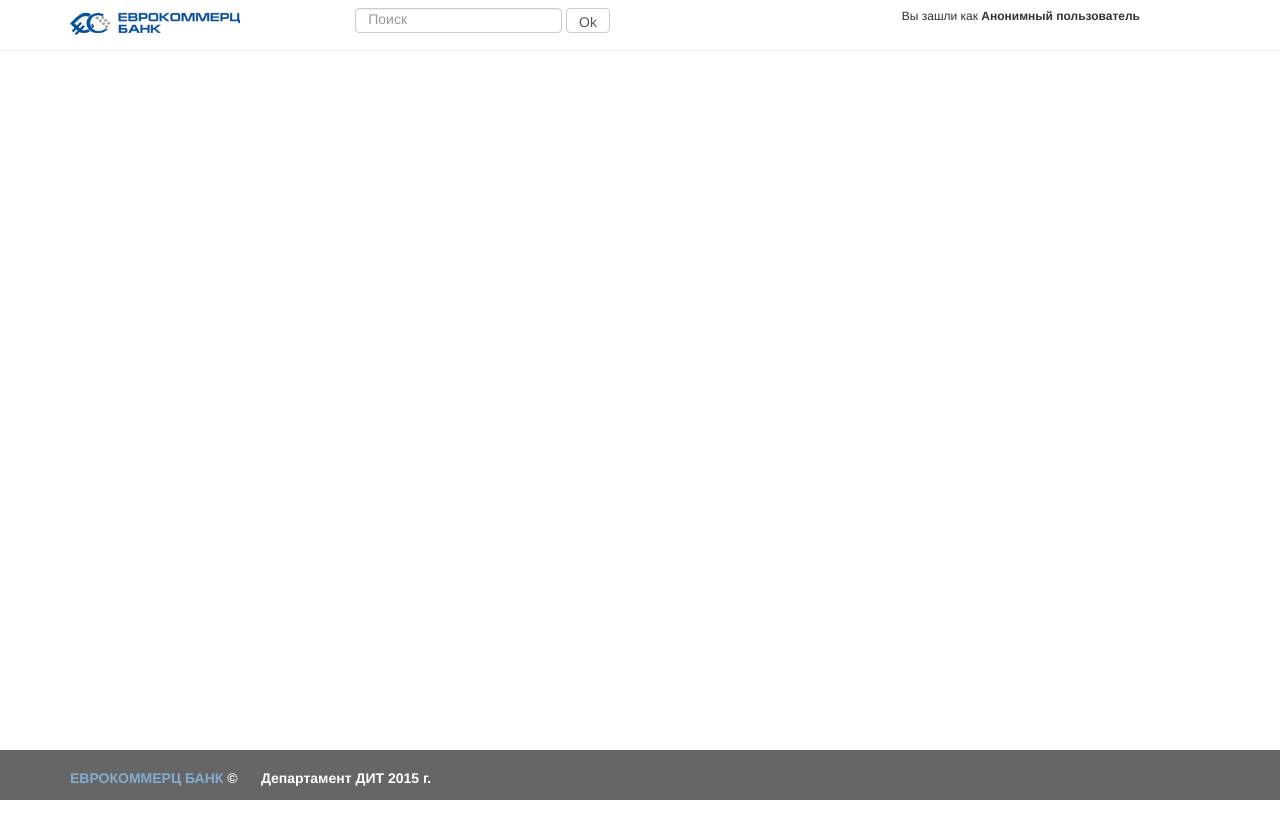
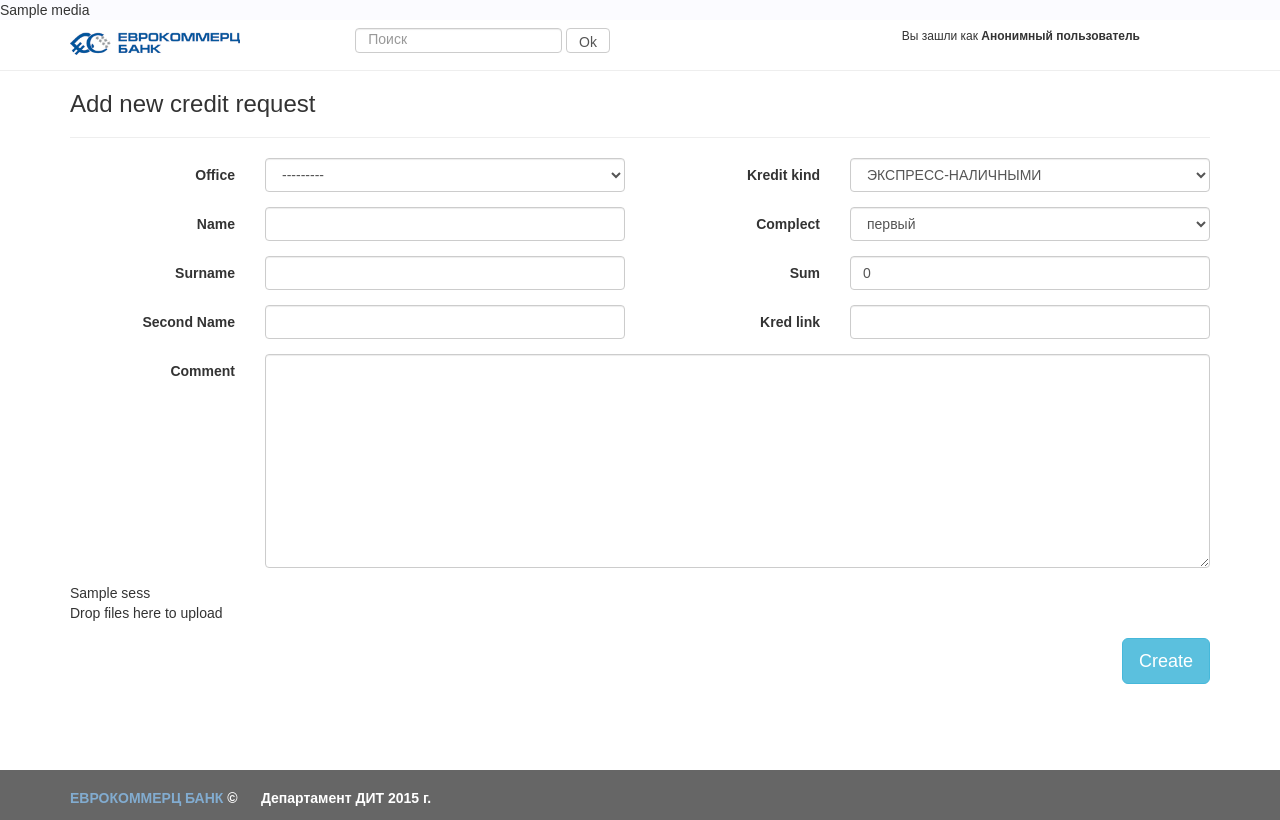
Before and after one commit to vkouts/approver, a Django app: template kredit/templates/kredit_request.html in a window 1280 px wide. Run offline with Django 3.2, Linux system fonts and the light colour scheme; tables that the repository leaves empty hold one stand-in row (values such as "Sample post"); the template is opened without the code that fills it: values that come from a table or form of the project are taken from there, most other values are stand-ins (such as "Sample title", 1, 10 or a date in 2020); some libraries are stand-ins or nearby versions.

Commit message:
Added credit creation

```diff
--- a/ApproverNEW/settings.py
+++ b/ApproverNEW/settings.py
@@ -136,6 +136,10 @@
 
 ANONYMOUS_USER_ID = -1
 
+MEDIA_ROOT = os.path.join(PROJECT_ROOT, 'files')
+MEDIA_URL = '/files/'
+
+
 LOG_FILE = os.path.join(BASE_DIR, 'logs', 'KreditApprover.log')
 
 LOGGING = {
@@ -209,6 +213,8 @@
     }
  }
 
+UNITS_PER_PAGE = 25
+
 CREATOR_GROUP = 'kredit_user'
 ADMIN_CREATOR_GROUP = 'kredit_admin'
 FIRST_LINE_APPROVER = 'kredit_approver'
--- a/ApproverNEW/urls.py
+++ b/ApproverNEW/urls.py
@@ -3,13 +3,13 @@
 from django.contrib import admin
 from django.conf.urls import patterns, include, url
 from core.views import MainView
+from django.conf.urls.static import static
+from django.conf import settings
 
 admin.autodiscover()
-
-
 
 urlpatterns = patterns('',
     url(r'^kredit/', include('kredit.urls')),
     url(r'^admin/', admin.site.urls),
     url(r'^$', MainView.as_view(), name='main_view'),
-)
+) + static(settings.MEDIA_URL, document_root=settings.MEDIA_ROOT)
--- a/kredit/admin.py
+++ b/kredit/admin.py
@@ -1,8 +1,12 @@
 #-*- coding: utf-8 -*-
 from __future__ import unicode_literals
 from django.contrib import admin
-from models import Kredit
+from models import Kredit, SessionFiles
 
 @admin.register(Kredit)
 class KreditAdmin(admin.ModelAdmin):
     pass
+
+@admin.register(SessionFiles)
+class SessionFilesAdmin(admin.ModelAdmin):
+    pass
--- /dev/null
+++ b/kredit/forms.py
@@ -0,0 +1,60 @@
+# -*- coding: utf-8 -*-
+from __future__ import unicode_literals
+from django import forms
+from django.conf import settings
+import embedded_media as emb
+from models import Kredit, SessionFiles
+
+__author__ = 'kvn'
+
+class SessionFilesForm(forms.ModelForm):
+    def __init__(self, *args, **kwargs):
+        super(SessionFilesForm, self).__init__(*args, **kwargs)
+        self.fields['sess'].required = True
+
+    class Media:
+        js = (
+            emb.JS("""
+            $(document).ready(function(){
+                Dropzone.options.myDropzone={
+                    paramName: "files-path_to",
+                }
+            });"""),
+            'js/dropzone.js',
+        )
+        css = {'all': ('css/dropzone.css', ) }
+
+    class Meta:
+        model = SessionFiles
+        fields = ('sess', 'path_to' )
+        widgets = {'sess': forms.HiddenInput()}
+
+class KreditForm(forms.ModelForm):
+    #comment = forms.CharField(widget=TinyMCE(attrs={'cols': 120, 'rows': 10}))
+    kred_link = forms.CharField(max_length=50, required=False)
+
+    class Meta:
+        model = Kredit
+        fields = ('sess', 'office', 'name', 'surname', 'secondname', 'kred_mode', 'doc_complect',
+                  'sum', 'kred_comment', 'kred_link')
+        widgets = {'sess': forms.HiddenInput()}
+
+    class Media:
+        js = (
+            'js/show_kredits.js',
+            'js/dropzone.js',
+        )
+
+
+    def __init__(self, *args, **kwargs):
+        super(KreditForm, self).__init__(*args, **kwargs)
+        self.fields['office'].widget.attrs.update({'required': True, 'class': 'form-control'})
+        self.fields['name'].widget.attrs.update({'required': True, 'class': 'form-control'})
+        self.fields['surname'].widget.attrs.update({'required': True, 'class': 'form-control'})
+        self.fields['secondname'].widget.attrs.update({'required': True, 'class': 'form-control'})
+        self.fields['sum'].widget.attrs.update({'required': True, 'class': 'form-control'})
+        self.fields['doc_complect'].widget.attrs.update({'onChange': 'ShowKredits(this)', 'class': 'form-control'})
+        self.fields['kred_link'].widget.attrs.update({'id': 'kredit_query', 'name': 'q', 'class': 'form-control'})
+        self.fields['kred_mode'].widget.attrs.update({'class': 'form-control'})
+        self.fields['kred_comment'].widget.attrs.update({'class': 'form-control'})
+        self.fields['sess'].required = True
--- a/kredit/models.py
+++ b/kredit/models.py
@@ -77,3 +77,13 @@
 
     def __str__(self):
         return '{surn} {name} {second}'.format(surn=self.surname, name=self.name, second=self.secondname)
+
+
+
+class SessionFiles(models.Model):
+    sess = models.CharField(max_length=64, null=True, blank=True)
+    path_to = models.FileField(upload_to='files/%Y/%m/%d/', null=True, blank=True)
+    added = models.DateTimeField(auto_now_add=True)
+
+    def __unicode__(self):
+        return str(self.id)
--- a/kredit/templates/kredit_request.html
+++ b/kredit/templates/kredit_request.html
@@ -1,10 +1,71 @@
 {% extends 'main_layout.html' %}
+{% load i18n %}
 
 {% block addhead %}
-
+    {{ form.media }}
+    {{ form2.media }}
 {% endblock %}
 
 {% block main %}
+    <div class="row">
+        <div class="col-md-12">
+            <h3>{% trans "Add new credit request" %}</h3>
+                    <hr />
+        </div>
+    </div>
+    <form class="form-horizontal" action="#" method="POST" id="KredForm">
+        {% csrf_token %}
+            {{ form.sess }}
+            <div class="form-group">
+                <label class="col-md-2 control-label">{{ form.office.label }}</label>
+                <div class="col-md-4">{{ form.office }}</div>
+                <label class="col-md-2 control-label">{{ form.kred_mode.label }}</label>
+                <div class="col-md-4">{{ form.kred_mode }}</div>
+
+            </div>
+            <div class="form-group">
+                <label class="col-md-2 control-label">{{ form.name.label }}</label>
+                <div class="col-md-4">{{ form.name }}</div>
+                <label class="col-md-2 control-label">{{ form.doc_complect.label }}</label>
+                <div class="col-md-4">{{ form.doc_complect }}</div>
+            </div>
+             <div class="form-group">
+                 <label class="col-md-2 control-label">{{ form.surname.label }}</label>
+                 <div class="col-md-4">{{ form.surname }}</div>
+                 <label class="col-md-2 control-label">{{ form.sum.label }}</label>
+                 <div class="col-md-4">{{ form.sum }}</div>
+            </div>
+             <div class="form-group">
+                 <label class="col-md-2 control-label">{{ form.secondname.label }}</label>
+                 <div class="col-md-4">{{ form.secondname }}</div>
+                 <label class="col-md-2 control-label">{{ form.kred_link.label }}</label>
+                 <div class="col-md-4">{{ form.kred_link }}</div>
+            </div>
+             <div class="form-group">
+                 <label class="col-md-2 control-label">{{ form.kred_comment.label }}</label>
+                 <div class="col-md-10">{{ form.kred_comment }}</div>
+            </div>
+    </form>
+
+
+    <div class="row">
+        <div class="col-md-12">
+            <div class="form-group">
+             <form action="#"  method="POST" class="dropzone" id="my-dropzone" >
+                 {% csrf_token %}
+                 {{ form2.sess }}
+                 <div class="fallback">
+                    <div class="col-md-2 kredit-form-label">
+                        {{ form2.path_to }}
+                    </div>
+                 </div>
+            </form>
+            </div>
+        </div>
+    </div>
+     <input type="submit" class="btn btn-info btn-lg" value="{% trans 'Create' %}" form="KredForm" style="float: right;"/>
+
+
 {% endblock %}
 
 {% block more_scripts %}
--- a/static/css/style.css
+++ b/static/css/style.css
@@ -1,3 +1,32 @@
+@font-face {
+    font-family: "RobotoRegular";
+    url("/static/fonts/Roboto/Roboto-Regular.ttf") format("truetype");
+    font-style: normal;
+    font-weight: normal;
+}
+/* font-family: "RobotoLight"; */
+@font-face {
+    font-family: "RobotoLight";
+    url("/static/fonts/Roboto/Roboto-Light.ttf") format("truetype");
+    font-style: normal;
+    font-weight: normal;
+}
+/* font-family: "RobotoMedium"; */
+@font-face {
+    font-family: "RobotoMedium";
+    url("../fonts/RobotoMedium/RobotoMedium.ttf") format("truetype");
+    font-style: normal;
+    font-weight: normal;
+}
+/* font-family: "RobotoBold"; */
+@font-face {
+    font-family: "RobotoBold";
+    url("/static/fonts/Roboto/Roboto-Bold.ttf") format("truetype");
+    font-style: normal;
+    font-weight: normal;
+}
+
+
 .navbar-inverse .navbar-inner {
     background-image: linear-gradient(to bottom, #0062ad, #0081c2);
 }
@@ -113,8 +142,9 @@
         height: 100%;
         margin: 0;
         padding: 0;
-        font-family: "Helvetica Neue", Helvetica, Arial, sans-serif;
-     background-color: #FBFBFF;
+        /*font-family: "Helvetica Neue", Helvetica, Arial, sans-serif;*/
+        font-family: 'RobotoRegular', sans-serif;
+        background-color: #FBFBFF;
     }
     .page-wrapper {
         min-height: 100%;
```
Also changed, not shown: core/templates/main_view.html (+7 -6 lines), core/useful.py (added, +9 -0 lines), kredit/templates/kredit_detail.html (+33 -0 lines), kredit/templates/kredit_list.html (+12 -11 lines), kredit/templates/list_kredits.html (deleted, +0 -18 lines), kredit/views.py (+46 -5 lines), static/css/dropzone.css (added, +67 -0 lines), kredit/migrations/0003_sessionfiles.py (added).
